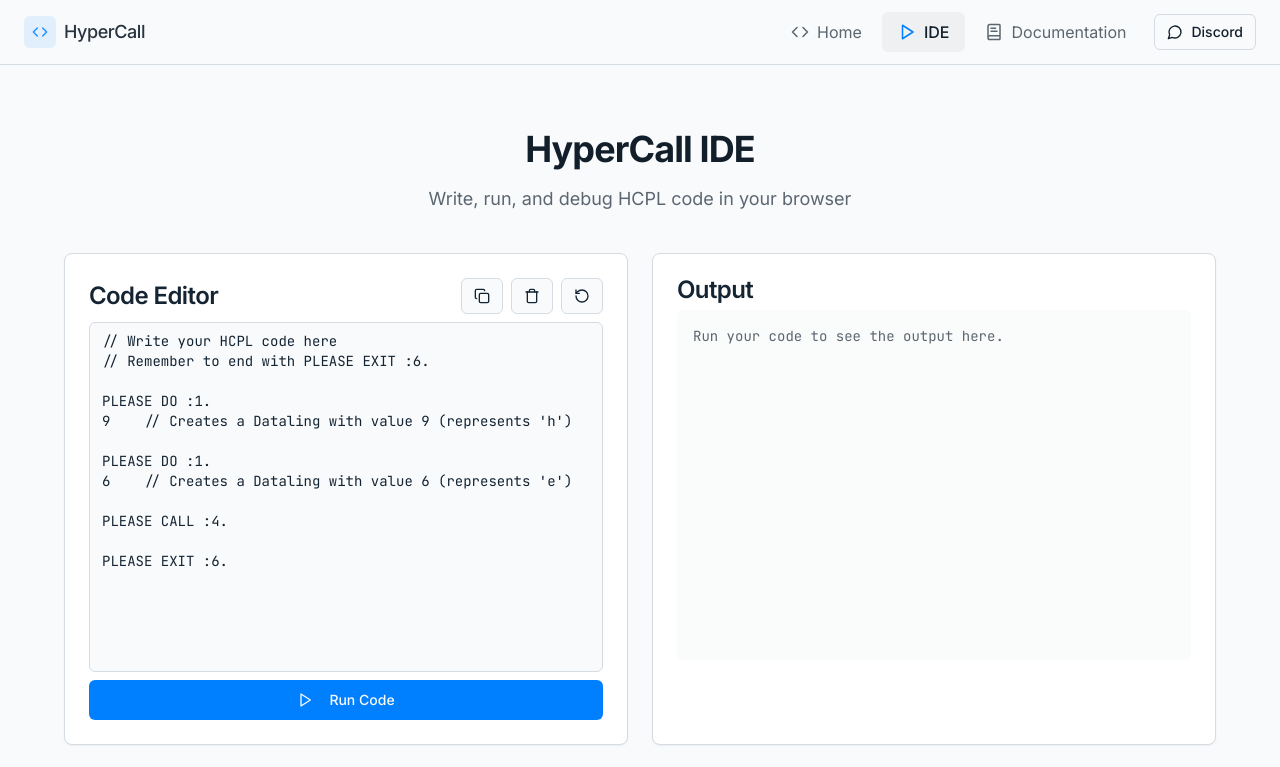
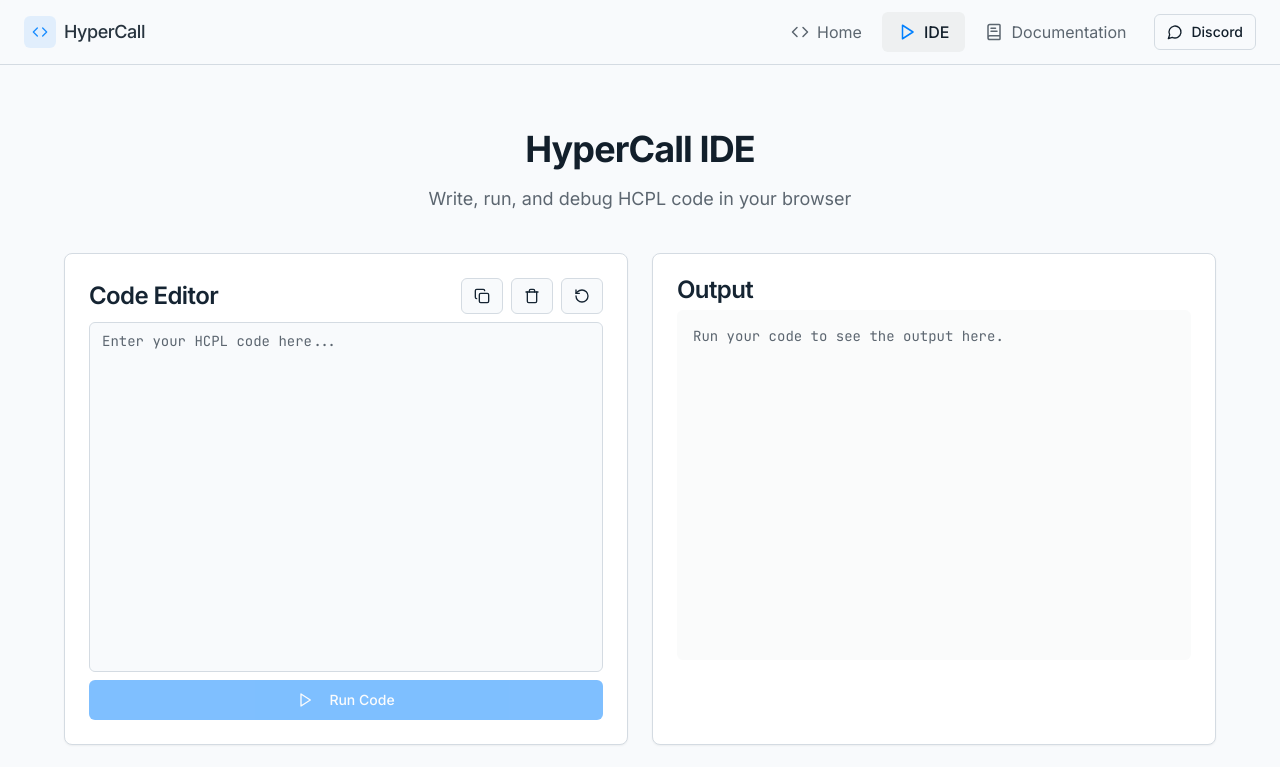
Before and after one commit to Wicin-134/HTCL-IDE, a React (Vite) app: page /try in a window 1280 px wide. Shown: the top 767 px of the page. Built offline with nearby package versions, Linux system fonts and the light colour scheme.

Commit message:
Remove pre-written code
The pre-written code was removed.

```diff
--- a/src/components/InterfuckInterpreter.tsx
+++ b/src/components/InterfuckInterpreter.tsx
@@ -22,7 +22,7 @@ PLEASE EXIT :6.`;
 
 const InterfuckInterpreter: React.FC = () => {
   const location = useLocation();
-  const [code, setCode] = useState<string>(EXAMPLE_CODE);
+  const [code, setCode] = useState<string>("");
   const [output, setOutput] = useState<string[]>([]);
   const [error, setError] = useState<string | undefined>();
   const [isRunning, setIsRunning] = useState<boolean>(false);
```
